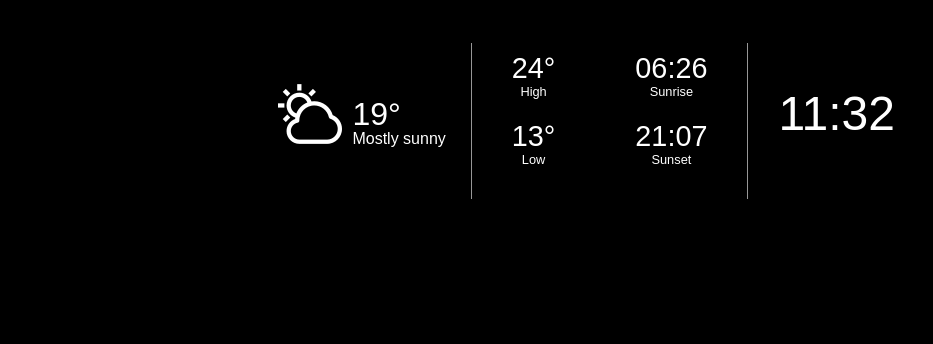
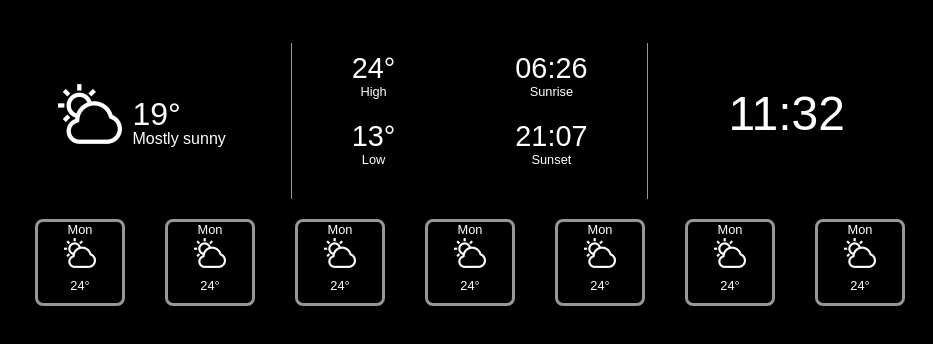
Before and after one commit to M-Gjerde/view-mirror, an Electron app: page src/index.html in a window 1280 px wide. Shown: the whole page, without its empty margins (347-1280 px from the left). Drawn offline with Linux system fonts and the light colour scheme; no server answers; a web font is replaced by a local one.

```diff
--- a/preload.js
+++ b/preload.js
@@ -20,5 +20,5 @@
 
 contextBridge.exposeInMainWorld('electronAPI', {
     setTitle: (title) => ipcRenderer.send('set-title', title),
-    handleCounter: (callback) => ipcRenderer.on('update-counter', callback)
+    data: (callback) => ipcRenderer.on('data', callback)
 })
--- a/src/renderer.js
+++ b/src/renderer.js
@@ -1,24 +1,8 @@
-console.log("Initialized");
-
-
-/*const setButton = document.getElementById('btn')
-const titleInput = document.getElementById('title')
-setButton.addEventListener('click', () => {
-    const title = titleInput.value
-    window.electronAPI.setTitle(title)
-});
-
-const counter = document.getElementById('counter')
-
-window.electronAPI.handleCounter((event, value) => {
-    const oldValue = Number(counter.innerText)
-    const newValue = oldValue + value
-    counter.innerText = newValue
-    event.sender.send('counter-value', newValue)
-})
-*/
 
 /** Create Weather Window **/
+let weatherAndTimeDiv = document.createElement("div");
+weatherAndTimeDiv.className = "weatherAndTimeDiv";
+
 let weatherDiv = document.createElement("div");
 weatherDiv.id = "weatherDiv";
 
@@ -131,7 +115,41 @@
 txtCurrentTime.innerText = "11:32";
 
 divCurrentTime.append(txtCurrentTime);
-
 weatherDiv.append(divCurrentTime);
 
-document.body.append(weatherDiv);
+/** 7 DAY FORECAST **/
+let divForecast = document.createElement("div");
+divForecast.id = "divForecast";
+
+for (let i = 0; i < 7; i++){
+    let divForecastElement = document.createElement("div");
+    divForecastElement.className = "divForecastElement";
+
+    let txtForecastDay = document.createElement("p");
+    txtForecastDay.innerText = "Mon";
+    txtForecastDay.className = "forecastDay";
+
+    let imgForecastDay = document.createElement("img");
+    imgForecastDay.className = "forecastDayImg";
+    imgForecastDay.src = "icons/sunny_clouds.png";
+
+    let txtForecastTemp = document.createElement("p");
+    txtForecastTemp.innerText = "24\u00B0";
+    txtForecastTemp.className = "forecastDay";
+
+    divForecastElement.append(txtForecastDay)
+    divForecastElement.append(imgForecastDay)
+    divForecastElement.append(txtForecastTemp)
+
+    divForecast.append(divForecastElement);
+}
+
+weatherAndTimeDiv.append(weatherDiv);
+weatherAndTimeDiv.append(divForecast);
+
+document.body.append(weatherAndTimeDiv);
+
+
+window.electronAPI.data((event, value) => {
+    console.log(event, value);
+})
--- a/src/style.css
+++ b/src/style.css
@@ -44,6 +44,7 @@
 
 #divCurrentWeatherDesc {
     padding-left: 10px;
+    padding-right: 40px;
 }
 
 .txtCurrentWeatherDescription {
@@ -66,8 +67,8 @@
 
 .divWeatherTodayElement {
     margin-top: -20px;
-    padding-right: 40px;
-    padding-left: 40px;
+    padding-right: 60px;
+    padding-left: 60px;
 }
 
 .weatherTodayStats {
@@ -84,5 +85,35 @@
 
 #divCurrentTime {
     font-size: 3em;
-    padding: 30px;
+    padding: 30px 80px;
 }
+
+#divForecast{
+    display: flex;
+    flex-direction: row;
+    justify-content: right;
+    align-items: center;
+}
+
+.divForecastElement{
+    text-align: center;
+    border: 3px solid #979797;
+    border-radius: 0.5em;
+    margin-left: 20px;
+    margin-right: 20px;
+    padding-right: 10px;
+    padding-left: 10px;
+}
+
+.forecastDay{
+    margin-top: -0px;
+    font-size: 0.8em;
+    margin-bottom: 10px;
+}
+
+.forecastDayImg{
+    padding-bottom: 5px;
+    margin-top: -10px;
+    width: 50%;
+
+}
```
Also changed, not shown: Application.js (+10 -1 lines), main.js (+12 -3 lines).
